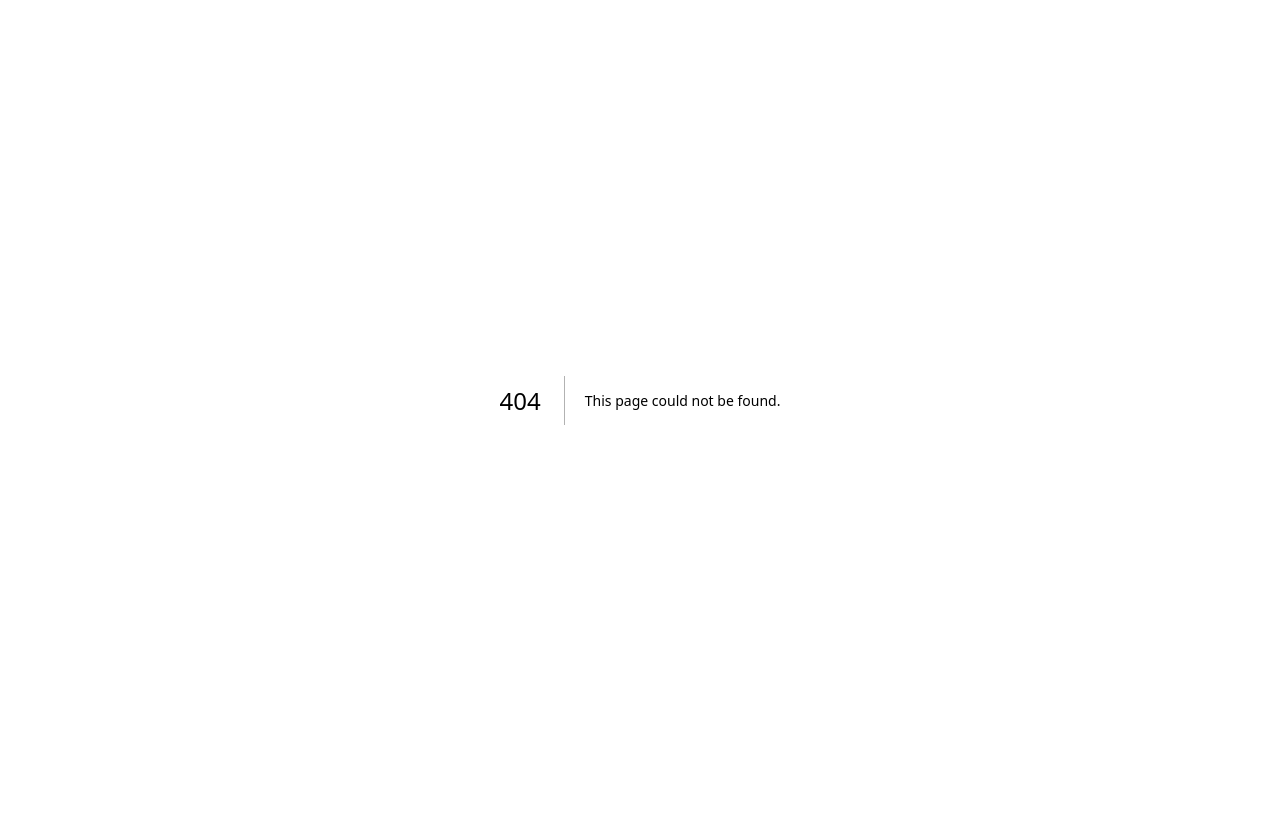
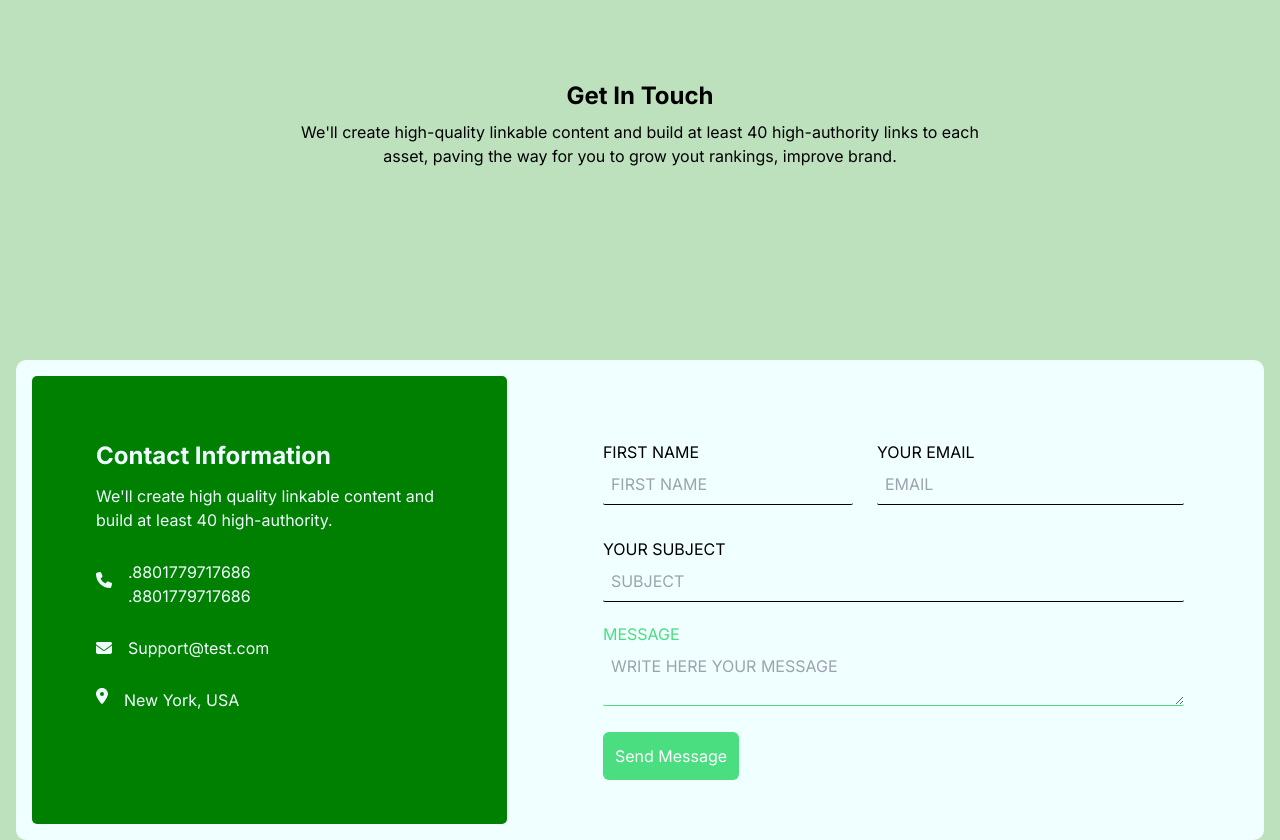
Before and after one commit to SattyamSamania/Contact-Form-formik, a Next.js app: page /Contact1 in a window 1280 px wide. Before the commit this address had no page. Before the commit the page ends 800 px from the top, so only its background shows below. Built offline with nearby package versions, Linux system fonts and the light colour scheme.

Commit message:
Created Contact1 Form

```diff
--- /dev/null
+++ b/app/Contact1/Contact1.module.css
@@ -0,0 +1,49 @@
+
+
+.section {
+    background-color: rgb(189, 224, 189);
+    width: 100%;
+    min-height: 100vh;
+    padding-top: 5rem;
+}
+
+.head {
+    justify-content: center;
+    flex-direction: column;
+    text-align: center;
+
+}
+
+.container {
+    display: flex;
+    background-color: azure;
+    margin-top: 12rem;
+    margin-left: 1rem;
+    margin-right: 1rem;
+    border-radius: 10px;
+    height: 60vh;
+
+
+}
+
+.contact {
+    padding: 4rem;
+    background-color: green;
+    width: 40%;
+    border-radius: 5px;
+    margin: 1rem;
+    color: azure;
+    min-height: 40vh;
+
+}
+.contact>div{
+    justify-content: flex-start;
+}
+
+.form{
+    padding: 5rem;
+}
+
+.form>div{
+    flex-direction: column;
+}
--- /dev/null
+++ b/app/Contact1/page.js
@@ -0,0 +1,138 @@
+'use client'
+
+import React from 'react'
+import { useFormik } from 'formik';
+import styles from './Contact1.module.css'
+import { FontAwesomeIcon } from '@fortawesome/react-fontawesome';
+
+import {
+    faPhone, faEnvelope, faLocationDot
+} from '@fortawesome/free-solid-svg-icons';
+
+const page = () => {
+
+
+    const formik = useFormik({
+        initialValues: {
+            firstName: '',
+            email: '',
+            subject: '',
+            message: '', // Changed to lowercase 'message' to match the state
+        },
+        onSubmit: (values) => {
+            alert(JSON.stringify(values, null, 2));
+        },
+    });
+    return (
+        <>
+            <section className={styles.section}>
+                <div className={styles.head}>
+                    <h1 className='font-bold text-2xl'>
+                        Get In Touch
+                    </h1>
+                    <p className='mt-2'>We'll create high-quality linkable content and build at least 40 high-authority links to each<br/>  asset, paving the way for you to grow yout rankings, improve brand.</p>
+                </div>
+
+                <div className={styles.container}>
+                    <div className={styles.contact}>
+                        <div className=''>
+                            <h1 className='font-bold text-2xl '>Contact Information</h1>
+                            <p className='mt-3 '>We'll create high quality linkable content and<br/> build at least 40 high-authority.</p>
+
+                        </div>
+                        <div className='content flex-col  space-y-7'>
+                            <div className=' mt-7 flex gap-4 '><FontAwesomeIcon icon={faPhone} className='mt-3' />
+                                <div>
+                                    <p>.8801779717686</p>
+                                    <p>.8801779717686</p>
+                                </div>
+
+                            </div>
+                            <div className='flex gap-4'>
+                                <FontAwesomeIcon icon={faEnvelope} className='mt-1' />
+                                <div>
+                                    <p>Support@test.com</p>
+                                </div>
+                            </div>
+                            <div className='flex gap-4'> <FontAwesomeIcon icon={faLocationDot} />
+
+                                <div >
+                                    <p>New York, USA</p>
+                                </div>
+                            </div>
+
+                        </div>
+                    </div>
+
+
+                    <div className={styles.form}>
+                        <div>
+                            <div className='flex gap-6'>
+                                <div>
+                                    <label className="uppercase flex  " htmlFor="firstName">
+                                        First Name
+                                    </label>
+                                    <input
+                                        name="firstName"
+                                        type="text"
+                                        onChange={formik.handleChange}
+                                        value={formik.values.firstName}
+                                        className="rounded-sm p-2   bg-transparent border-b border-black border-solid outline-none uppercase "
+                                        placeholder="First Name"
+                                    />
+
+                                </div>
+                                <div>
+                                    <label className="uppercase  " htmlFor="email">
+                                        Your Email
+                                    </label>
+                                    <input
+                                        name="email"
+                                        type="email"
+                                        onChange={formik.handleChange}
+                                        value={formik.values.email}
+                                        className="rounded-sm p-2 w-full bg-transparent border-b border-black border-solid outline-none  uppercase "
+                                        placeholder="EMAIL"
+                                    />
+                                </div>
+                            </div>
+                            <div className=' mt-8 space-y-5'>
+                                <div>
+                                    <label className="uppercase flex  " htmlFor="firstName">
+                                        Your Subject
+                                    </label>
+                                    <input
+                                        name="subject"
+                                        type="text"
+                                        onChange={formik.handleChange}
+                                        value={formik.values.subject}
+                                        className="rounded-sm p-2   w-full bg-transparent border-b border-black border-solid outline-none uppercase "
+                                        placeholder="Subject"
+                                    />
+                                </div>
+                                <div>
+                                    <label className="uppercase flex text-green-400  " htmlFor="firstName">
+                                        Message
+                                    </label>
+                                    <textarea
+                                        name="message"
+                                        type="text"
+                                        onChange={formik.handleChange}
+                                        value={formik.values.message}
+                                        className="rounded-sm p-2   w-full bg-transparent max-h-[60px] border-b border-green-400 border-solid outline-none uppercase "
+                                        placeholder="Write here your Message"
+                                    />
+                                </div>
+                                <button className='bg-green-400 p-3 mt-5 rounded-md pointer text-white'>Send Message</button>
+                            </div>
+                        </div>
+                    </div>
+
+                </div>
+
+            </section>
+        </>
+    )
+}
+
+export default page
```
